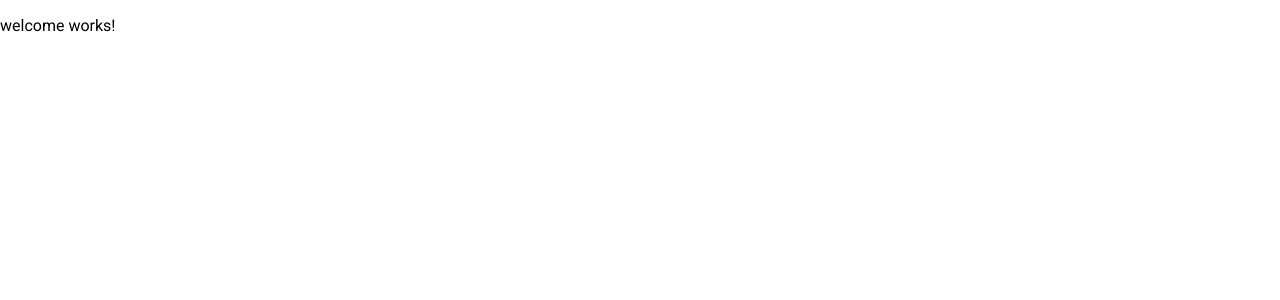
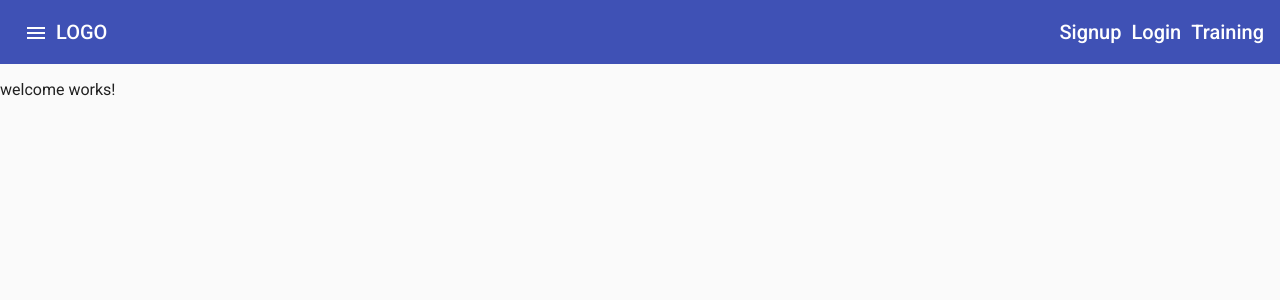
Before and after one commit to naveen-pete/angular-apps, an Angular app in the folder fitness-tracker/: page / in a window 1280 px wide. Shown: the top 300 px of the page. Built offline with nearby package versions, Linux system fonts and the light colour scheme.

Commit message:
add side nav and toolbar to the app

```diff
--- a/fitness-tracker/src/app/app.component.css
+++ b/fitness-tracker/src/app/app.component.css
@@ -0,0 +1,23 @@
+mat-sidenav-container, mat-sidenav-content, mat-sidenav {
+  height: 100%;
+}
+
+mat-sidenav {
+  width: 250px;
+}
+
+a {
+  text-decoration: none;
+  color: white;
+}
+
+a:hover,
+a:active {
+  color: lightgray;
+}
+
+.navigation-items {
+  list-style: none;
+  padding: 0;
+  margin: 0;
+}
--- a/fitness-tracker/src/app/app.component.html
+++ b/fitness-tracker/src/app/app.component.html
@@ -1 +1,25 @@
-<router-outlet></router-outlet>
+<mat-sidenav-container>
+  <mat-sidenav #sidenav role="navigation">
+    <p>I'm the sidenav!</p>
+  </mat-sidenav>
+  <mat-sidenav-content>
+    <mat-toolbar color="primary">
+      <div>
+        <button mat-icon-button (click)="sidenav.toggle()">
+          <mat-icon>menu</mat-icon>
+        </button>
+      </div>
+      <div><a routerLink="/">LOGO</a></div>
+      <div fxFlex fxLayout fxLayoutAlign="flex-end">
+        <ul fxLayout fxLayoutGap="10px" class="navigation-items">
+          <li><a routerLink="/signup">Signup</a></li>
+          <li><a routerLink="/login">Login</a></li>
+          <li><a routerLink="/training">Training</a></li>
+        </ul>
+      </div>
+    </mat-toolbar>
+    <main>
+      <router-outlet></router-outlet>
+    </main>
+  </mat-sidenav-content>
+</mat-sidenav-container>
--- a/fitness-tracker/src/app/material.module.ts
+++ b/fitness-tracker/src/app/material.module.ts
@@ -7,19 +7,20 @@ import { MatInputModule } from "@angular/material/input";
 import { MatDatepickerModule } from '@angular/material/datepicker';
 import { MatNativeDateModule } from '@angular/material/core';
 import { MatCheckboxModule } from "@angular/material/checkbox";
-
-const modules = [
-  MatButtonModule,
-  MatIconModule,
-  MatFormFieldModule,
-  MatInputModule,
-  MatDatepickerModule,
-  MatNativeDateModule,
-  MatCheckboxModule
-];
+import { MatSidenavModule } from '@angular/material/sidenav';
+import { MatToolbarModule } from "@angular/material/toolbar";
 
 @NgModule({
-  imports: [...modules],
-  exports: [...modules]
+  exports: [
+    MatButtonModule,
+    MatIconModule,
+    MatFormFieldModule,
+    MatInputModule,
+    MatDatepickerModule,
+    MatNativeDateModule,
+    MatCheckboxModule,
+    MatSidenavModule,
+    MatToolbarModule
+  ]
 })
 export class MaterialModule { }
```
